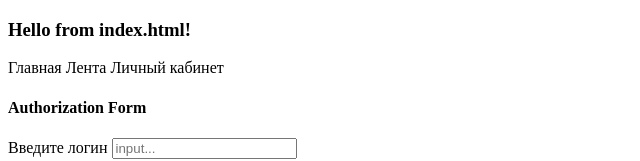
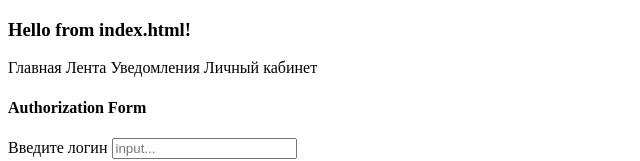
Before and after one commit to FelikMine/Portfolio, a plain HTML site: page index.html in a window 1280 px wide. Shown: the top 161 px of the page, without its empty margins (0-640 px from the left). Drawn offline with Linux system fonts and the light colour scheme.

Commit message:
Добавление Уведомлений в Header

```diff
--- a/index.html
+++ b/index.html
@@ -11,6 +11,7 @@
     <div class="Header">
         <span> Главная </span>
         <span> Лента </span>
+        <span> Уведомления </span>
         <span> Личный кабинет </span>
     </div>
 
```
